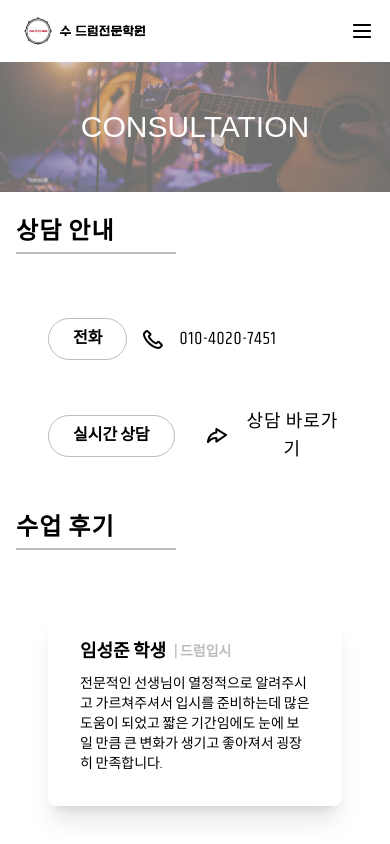
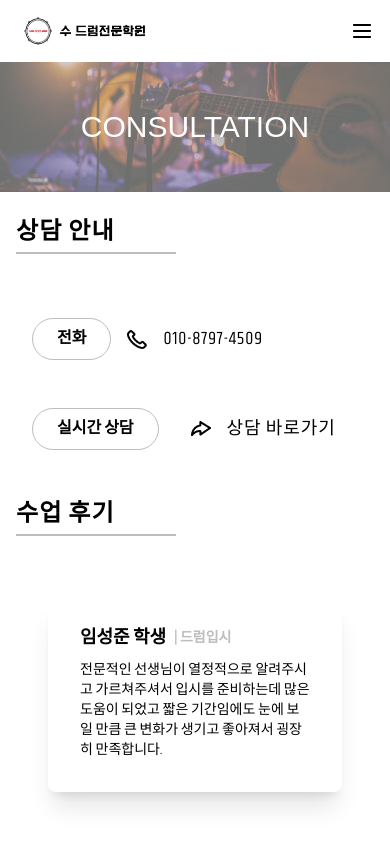
Before and after one commit to artinfokorea/soo-s-drum-village, a Next.js app: page /inquiry in a window 390 px wide. Shown: the top 844 px of the page. Built offline with nearby package versions, Linux system fonts and the light colour scheme; a web font is replaced by a local one.

Commit message:
Upt. inquiry link add

```diff
--- a/components/inquiry/CounselingInfo.tsx
+++ b/components/inquiry/CounselingInfo.tsx
@@ -6,20 +6,24 @@ const CounselingInfo = () => {
   return (
     <section className="max-w-screen-lg mx-auto py-6 md:py-20 px-4">
       <InfoLabel title="상담 안내" />
-      <div className="mt-16 px-8 flex flex-col gap-12">
+      <div className="mt-16 px-4 md:px-8 flex flex-col gap-12">
         <div className="flex items-center gap-4 md:gap-8 text-base md:text-lg">
           <DescriptionLabel title="전화" />
-          <a href={`tel:010 - 4020 - 7451`} className="flex gap-4 items-center">
+          <a href={`tel:010-8797-4509`} className="flex gap-4 items-center">
             <img src="/icons/phone_black.png" alt="phone_icon" />
-            <span className="tracking-wider text-lg">010-4020-7451</span>
+            <span className="tracking-wider text-lg">010-8797-4509</span>
           </a>
         </div>
         <div className="flex items-center gap-8 md:text-lg">
           <DescriptionLabel title="실시간 상담" />
-          <button className="flex gap-4 text-lg items-center">
+          <a
+            href="https://pf.kakao.com/_SNBxoG"
+            target="_blank"
+            className="flex gap-4 text-lg items-center"
+          >
             <img src="/icons/link_black.png" alt="link_icon" />
             <span className="tracking-wider text-lg">상담 바로가기</span>
-          </button>
+          </a>
         </div>
       </div>
     </section>
--- a/components/layouts/Footer.tsx
+++ b/components/layouts/Footer.tsx
@@ -30,13 +30,13 @@ const Footer = () => {
             <span className="hidden md:inline">|</span>
             <div>
               <span className="font-bold md:font-medium">전화</span>
-              <span>: 010-0000-0000</span>
+              <span>: 010-4020-7451</span>
             </div>
 
             <span className="hidden md:inline">|</span>
             <div>
               <span className="font-bold md:font-medium">이메일</span>
-              <span>: drum@gmail.com</span>
+              <span>: 4504509@naver.com</span>
             </div>
           </div>
           <div className="tracking-wider flex flex-col md:flex-row gap-2">
--- a/components/main/ConsultationInfo.tsx
+++ b/components/main/ConsultationInfo.tsx
@@ -1,6 +1,7 @@
 "use client";
 
 import Image from "next/image";
+import Link from "next/link";
 import React from "react";
 
 const ConsultationInfo = () => {
@@ -15,9 +16,12 @@ const ConsultationInfo = () => {
             재미와 실력을 동시에 잡을수 있는 <br /> 수 드럼전문학원
           </h4>
           <div className="flex justify-end md:justify-start">
-            <button className="bg-black text-white text-base md:text-lg font-semibold py-[10px] px-7 rounded-full">
+            <Link
+              href="/inquiry"
+              className="bg-black text-white text-base md:text-lg font-semibold py-[10px] px-7 rounded-full"
+            >
               무료 상담받기
-            </button>
+            </Link>
           </div>
         </div>
         <Image
```
